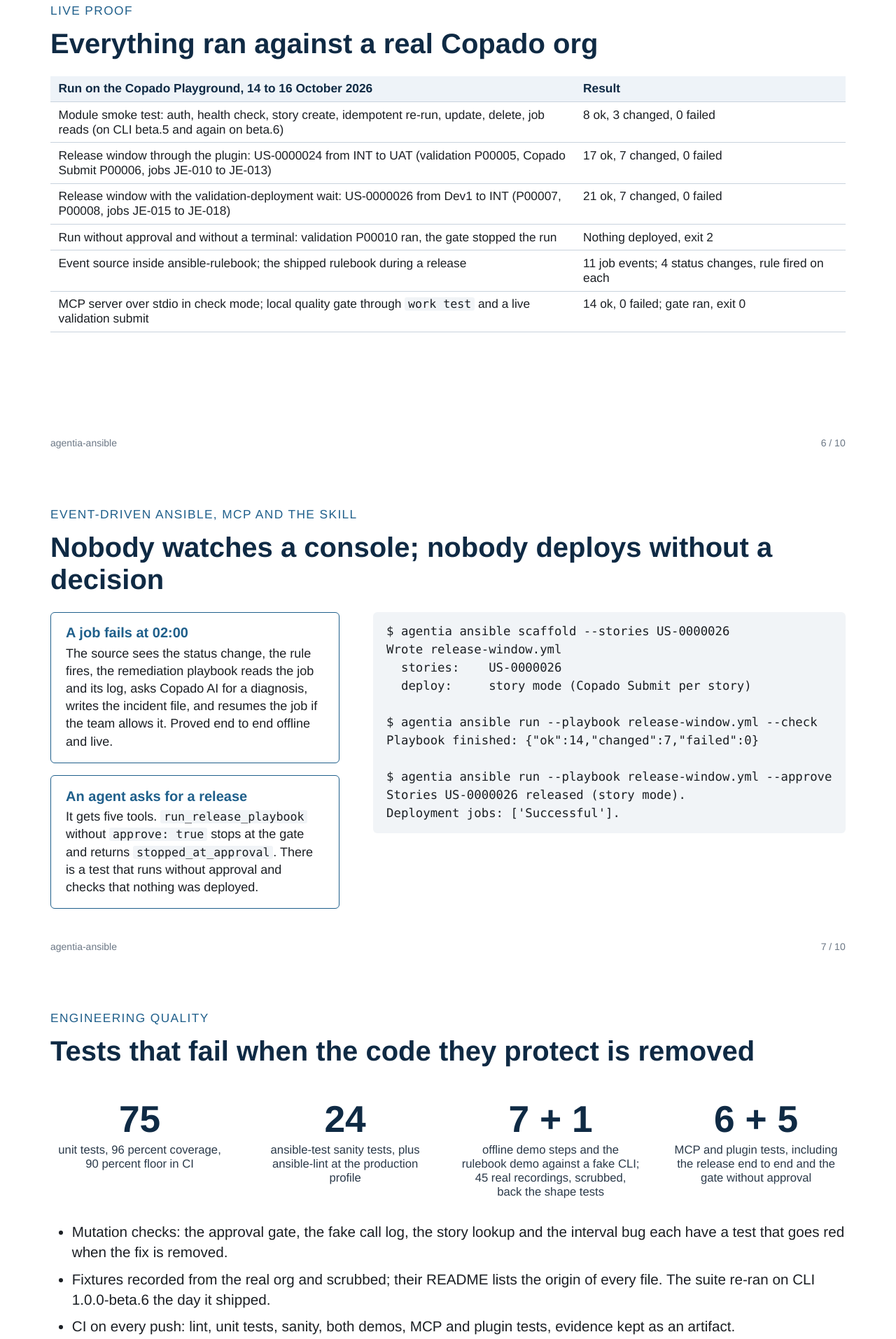
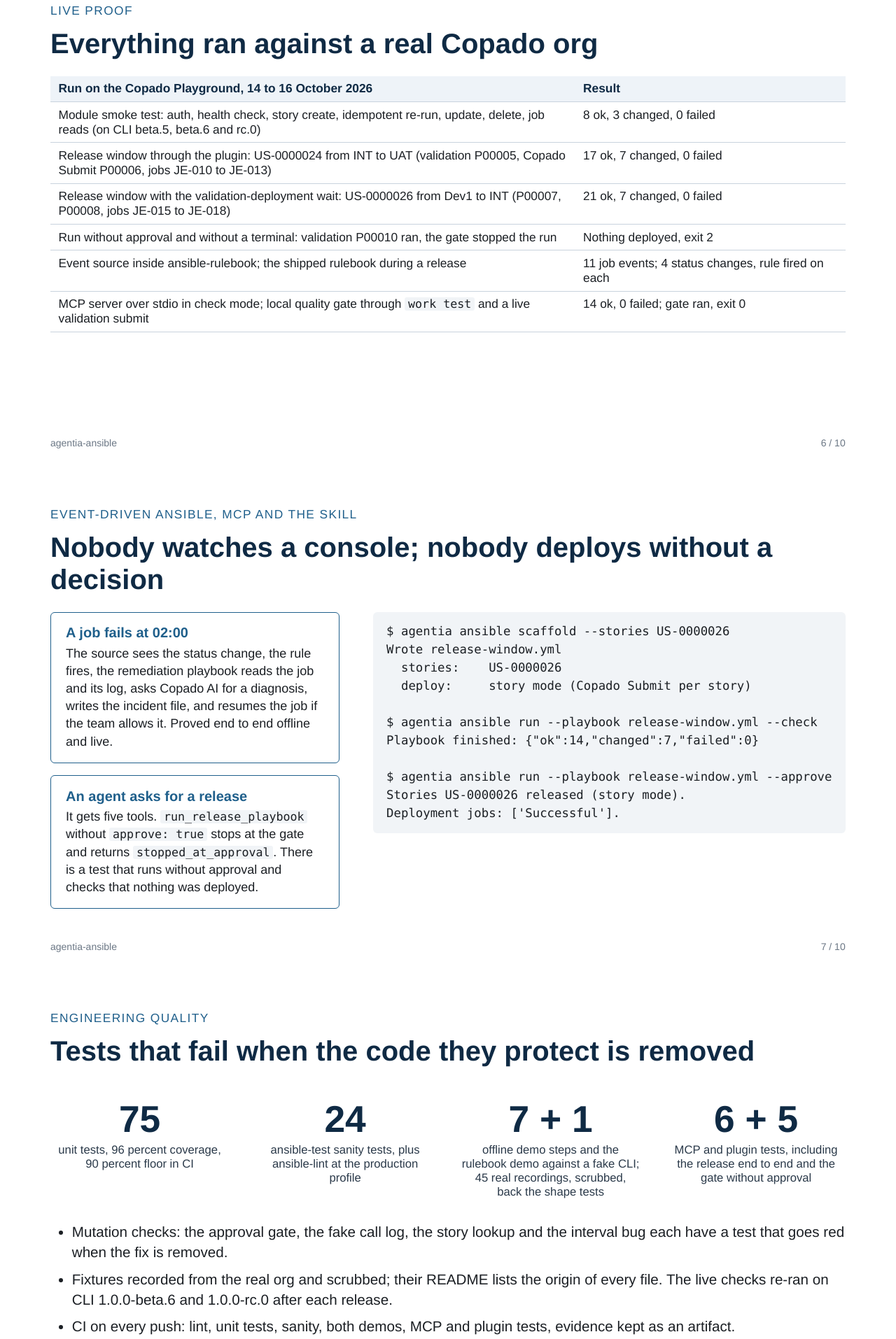
Before and after one commit to chamanswami555/agentia-ansible, a plain HTML site: page docs/deck/agentia-ansible-deck.html in a window 1280 px wide. Shown: the part 3650-5564 px from the top of the page at 70% size. Drawn offline with Linux system fonts and the light colour scheme.

Commit message:
verified on cli rc.0

```diff
--- a/docs/deck/agentia-ansible-deck.html
+++ b/docs/deck/agentia-ansible-deck.html
@@ -114,7 +114,7 @@
   <h1>Everything ran against a real Copado org</h1>
   <table>
     <tr><th>Run on the Copado Playground, 14 to 16 October 2026</th><th style="width:34%">Result</th></tr>
-    <tr><td>Module smoke test: auth, health check, story create, idempotent re-run, update, delete, job reads (on CLI beta.5 and again on beta.6)</td><td>8 ok, 3 changed, 0 failed</td></tr>
+    <tr><td>Module smoke test: auth, health check, story create, idempotent re-run, update, delete, job reads (on CLI beta.5, beta.6 and rc.0)</td><td>8 ok, 3 changed, 0 failed</td></tr>
     <tr><td>Release window through the plugin: US-0000024 from INT to UAT (validation P00005, Copado Submit P00006, jobs JE-010 to JE-013)</td><td>17 ok, 7 changed, 0 failed</td></tr>
     <tr><td>Release window with the validation-deployment wait: US-0000026 from Dev1 to INT (P00007, P00008, jobs JE-015 to JE-018)</td><td>21 ok, 7 changed, 0 failed</td></tr>
     <tr><td>Run without approval and without a terminal: validation P00010 ran, the gate stopped the run</td><td>Nothing deployed, exit 2</td></tr>
@@ -160,7 +160,7 @@
   </div>
   <ul>
     <li>Mutation checks: the approval gate, the fake call log, the story lookup and the interval bug each have a test that goes red when the fix is removed.</li>
-    <li>Fixtures recorded from the real org and scrubbed; their README lists the origin of every file. The suite re-ran on CLI 1.0.0-beta.6 the day it shipped.</li>
+    <li>Fixtures recorded from the real org and scrubbed; their README lists the origin of every file. The live checks re-ran on CLI 1.0.0-beta.6 and 1.0.0-rc.0 after each release.</li>
     <li>CI on every push: lint, unit tests, sanity, both demos, MCP and plugin tests, evidence kept as an artifact.</li>
   </ul>
   <div class="foot"><span>agentia-ansible</span><span>8 / 10</span></div>
```
Also changed, not shown: README.md, 1 other file.
